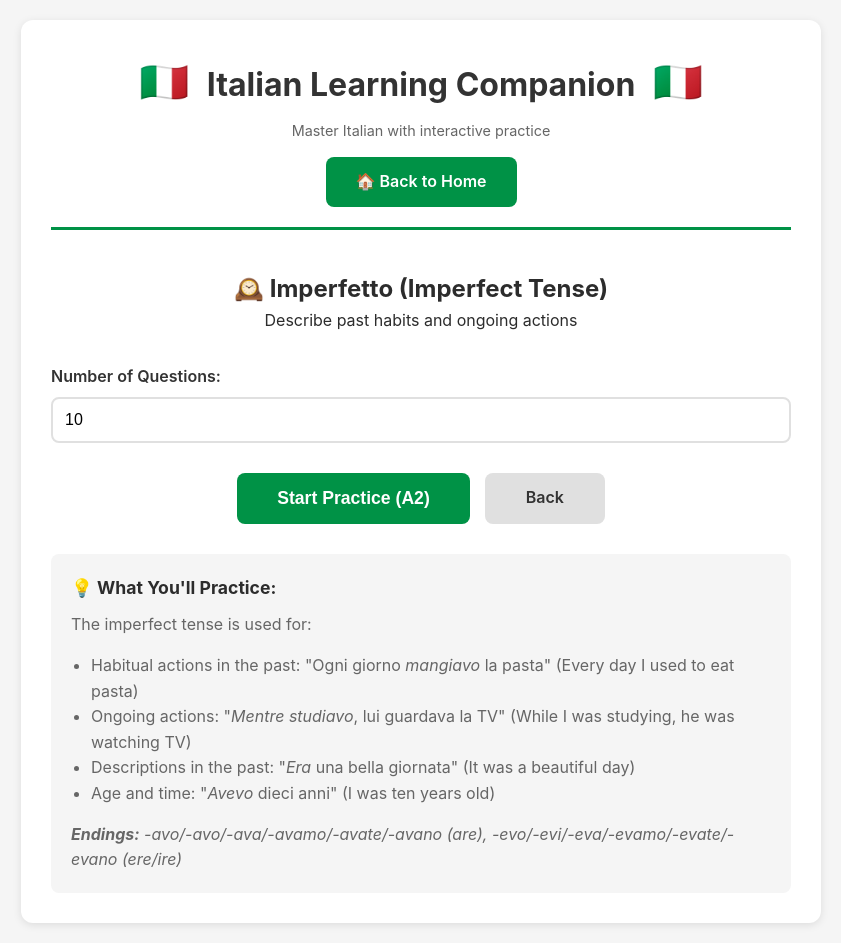
After one commit to Jgcarrier/italian-learning-companion, a Flask app: page /imperfect-tense in a window 1280 px wide. The commit adds this page. Shown: the whole page, without its empty margins (219-1060 px from the left). Run offline with Flask 3, Linux system fonts and the light colour scheme.

Commit message:
Add new practice types and improve navigation
New Features:
- Added Passato Prossimo (regular verbs) practice module
- Added Imperfetto (imperfect tense) practice module
- Added "Back to Home" button on all pages for easy exit
- Added "Exit Practice" button during active sessions
- Implemented level-appropriate content filtering

Navigation Improvements:
- Verbs menu now shows different options per level:
  - A1/A2: Passato Prossimo, Irregular Passato, Avere vs Essere
  - A2+: Imperfetto, Futuro Semplice, Reflexive Verbs
- Grammar menu filtered by level appropriateness
- All menus maintain level context throughout session

UI Enhancements:
- Home button appears in header on all non-home pages
- Exit confirmation dialog prevents accidental session loss
- Better visual feedback with Italian flag green accent

Practice Types by Level:
- A1: Basic conjugation, regular/irregular passato, time prepositions
- A2: All A1 + imperfetto, futuro, articulated prepositions, negations
- B1/B2/GCSE: All A2 content (more advanced examples)

Co-Authored-By: Claude Sonnet 4.5 <noreply@anthropic.com>

```diff
--- a/app.py
+++ b/app.py
@@ -368,6 +368,50 @@ def irregular_passato():
     return redirect(url_for('practice_question'))
 
 
+@app.route('/regular-passato', methods=['GET', 'POST'])
+def regular_passato():
+    """Regular passato prossimo practice."""
+    if request.method == 'GET':
+        level = request.args.get('level') or request.form.get('level', 'A2')
+        return render_template('regular_passato_setup.html', level=level)
+
+    # POST: Start new practice
+    count = int(request.form.get('count', 10))
+    generator = get_generator()
+    questions = generator.generate_regular_passato_prossimo(count)
+
+    session['practice_type'] = 'regular_passato'
+    session['questions'] = questions
+    session['current_question'] = 0
+    session['correct_count'] = 0
+    session['answers'] = []
+    session['start_time'] = time.time()
+
+    return redirect(url_for('practice_question'))
+
+
+@app.route('/imperfect-tense', methods=['GET', 'POST'])
+def imperfect_tense():
+    """Imperfect tense (imperfetto) practice."""
+    if request.method == 'GET':
+        level = request.args.get('level') or request.form.get('level', 'A2')
+        return render_template('imperfect_tense_setup.html', level=level)
+
+    # POST: Start new practice
+    count = int(request.form.get('count', 10))
+    generator = get_generator()
+    questions = generator.generate_imperfect_tense(count)
+
+    session['practice_type'] = 'imperfect_tense'
+    session['questions'] = questions
+    session['current_question'] = 0
+    session['correct_count'] = 0
+    session['answers'] = []
+    session['start_time'] = time.time()
+
+    return redirect(url_for('practice_question'))
+
+
 @app.route('/auxiliary-choice', methods=['GET', 'POST'])
 def auxiliary_choice():
     """Avere vs Essere auxiliary choice practice."""
--- a/static/css/style.css
+++ b/static/css/style.css
@@ -57,6 +57,26 @@ body {
 .header p {
     color: #666;
     font-size: 0.9rem;
+}
+
+.home-link {
+    margin-top: 15px;
+}
+
+.btn-home {
+    display: inline-block;
+    padding: 8px 20px;
+    background: var(--green);
+    color: white;
+    text-decoration: none;
+    border-radius: 6px;
+    font-size: 0.9rem;
+    transition: all 0.3s ease;
+}
+
+.btn-home:hover {
+    background: #007a38;
+    transform: translateY(-2px);
 }
 
 /* Menu Grid */
--- a/templates/base.html
+++ b/templates/base.html
@@ -11,6 +11,11 @@
         <div class="header">
             <h1><span class="flag">🇮🇹</span> Italian Learning Companion <span class="flag">🇮🇹</span></h1>
             <p>Master Italian with interactive practice</p>
+            {% if request.endpoint != 'home' %}
+            <div class="home-link">
+                <a href="{{ url_for('home') }}" class="btn btn-home">🏠 Back to Home</a>
+            </div>
+            {% endif %}
         </div>
 
         {% block content %}{% endblock %}
--- /dev/null
+++ b/templates/imperfect_tense_setup.html
@@ -0,0 +1,35 @@
+{% extends "base.html" %}
+
+{% block title %}Imperfect Tense Setup{% endblock %}
+
+{% block content %}
+<div class="text-center mb-30">
+    <h2>🕰️ Imperfetto (Imperfect Tense)</h2>
+    <p>Describe past habits and ongoing actions</p>
+</div>
+
+<form method="POST" action="{{ url_for('imperfect_tense') }}">
+    <input type="hidden" name="level" value="{{ level or 'A2' }}">
+    <div class="form-group">
+        <label for="count">Number of Questions:</label>
+        <input type="number" name="count" id="count" value="10" min="5" max="20">
+    </div>
+
+    <div class="button-group">
+        <button type="submit" class="btn btn-primary btn-large">Start Practice ({{ level or 'A2' }})</button>
+        <a href="{{ url_for('verbs_menu', level=level or 'A2') }}" class="btn btn-secondary">Back</a>
+    </div>
+</form>
+
+<div style="margin-top: 30px; padding: 20px; background: var(--light-gray); border-radius: 8px;">
+    <h3 style="font-size: 1.1rem; margin-bottom: 10px;">💡 What You'll Practice:</h3>
+    <p style="color: #666; margin-bottom: 15px;">The imperfect tense is used for:</p>
+    <ul style="margin-left: 20px; color: #666;">
+        <li>Habitual actions in the past: "Ogni giorno <em>mangiavo</em> la pasta" (Every day I used to eat pasta)</li>
+        <li>Ongoing actions: "<em>Mentre studiavo</em>, lui guardava la TV" (While I was studying, he was watching TV)</li>
+        <li>Descriptions in the past: "<em>Era</em> una bella giornata" (It was a beautiful day)</li>
+        <li>Age and time: "<em>Avevo</em> dieci anni" (I was ten years old)</li>
+    </ul>
+    <p style="color: #666; margin-top: 15px; font-style: italic;"><strong>Endings:</strong> -avo/-avo/-ava/-avamo/-avate/-avano (are), -evo/-evi/-eva/-evamo/-evate/-evano (ere/ire)</p>
+</div>
+{% endblock %}
--- a/templates/question.html
+++ b/templates/question.html
@@ -40,6 +40,7 @@
 
         <div class="button-group">
             <button type="submit" class="btn btn-primary btn-large">Submit Answer</button>
+            <a href="{{ url_for('home') }}" class="btn btn-secondary" onclick="return confirm('Are you sure you want to exit this practice session? Your progress will be lost.')">🚪 Exit Practice</a>
         </div>
     </form>
 </div>
```
Also changed, not shown: templates/grammar_menu.html (+14 -0 lines), templates/regular_passato_setup.html (added, +34 -0 lines), templates/verbs_menu.html (+21 -1 lines).
